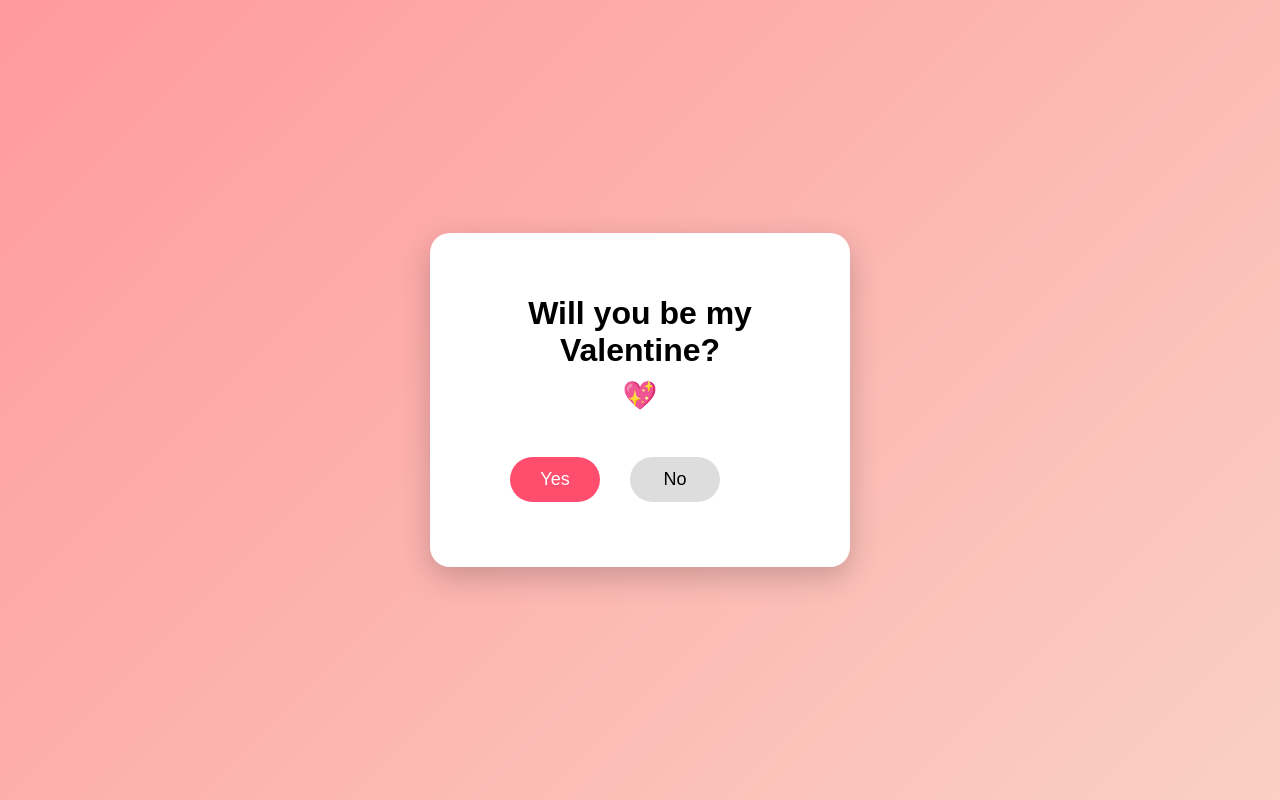
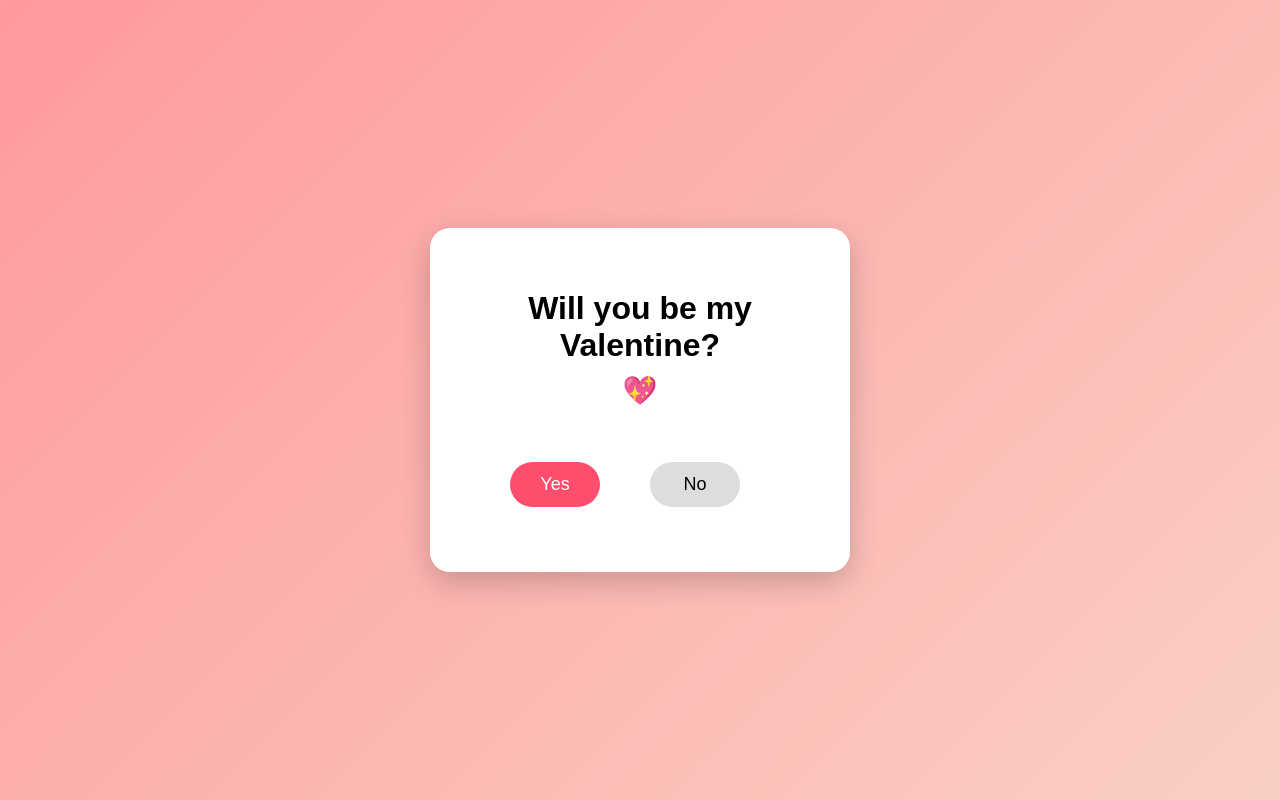
Before and after one commit to Neelbilimoria-17/14feb, a plain HTML site: page index.html in a window 1280 px wide. Drawn offline with Linux system fonts and the light colour scheme.

Commit message:
index.html

```diff
--- a/index.html
+++ b/index.html
@@ -35,7 +35,7 @@ h1 {
 
 .buttons {
   position: relative;
-  height: 90px;
+  height: 100px;
 }
 
 /* COMMON BUTTON STYLE */
@@ -47,8 +47,7 @@ button {
   cursor: pointer;
   position: absolute;
   transition: left 0.12s linear, top 0.12s linear;
-  width: auto;          /* 🔥 IMPORTANT */
-  min-width: 90px;      /* 🔥 SAME SIZE */
+  min-width: 90px;
 }
 
 /* YES */
@@ -56,15 +55,17 @@ button {
   background: #ff4d6d;
   color: white;
   left: 40px;
-  top: 20px;
+  top: 30px;
+  z-index: 2;
 }
 
-/* NO — SMALL & FIXED */
+/* NO */
 #no {
   background: #ddd;
   color: black;
-  left: 160px;
-  top: 20px;
+  left: 180px;
+  top: 30px;
+  z-index: 1;
 }
 
 #gif {
@@ -81,14 +82,8 @@ button {
 }
 
 @keyframes floatUp {
-  from {
-    transform: translateY(0);
-    opacity: 1;
-  }
-  to {
-    transform: translateY(-300px);
-    opacity: 0;
-  }
+  from { transform: translateY(0); opacity: 1; }
+  to { transform: translateY(-300px); opacity: 0; }
 }
 </style>
 </head>
@@ -113,16 +108,20 @@ const yesBtn = document.getElementById("yes");
 const buttons = document.getElementById("buttons");
 const gif = document.getElementById("gif");
 
-/* NO → MOVE ONLY, SAME SIZE */
+/* SAFE MOVE — NEVER OVER YES */
 noBtn.addEventListener("click", () => {
-  const x = Math.random() * 180;
-  const y = Math.random() * 40;
+  let x, y;
+
+  do {
+    x = Math.random() * 220;
+    y = Math.random() * 50;
+  } while (x > 20 && x < 130); // 🔒 YES SAFE ZONE
 
   noBtn.style.left = x + "px";
   noBtn.style.top = y + "px";
 });
 
-/* YES → SHOW GIF + HEARTS */
+/* YES ACTION */
 yesBtn.addEventListener("click", () => {
   buttons.style.display = "none";
   gif.style.display = "block";
```
